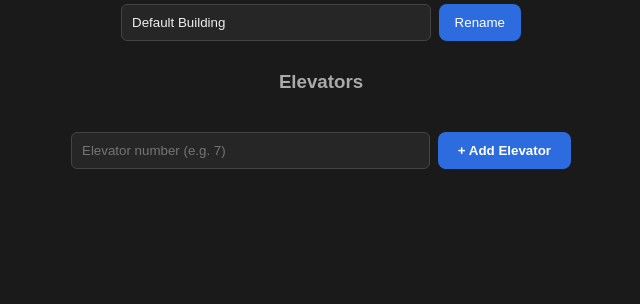
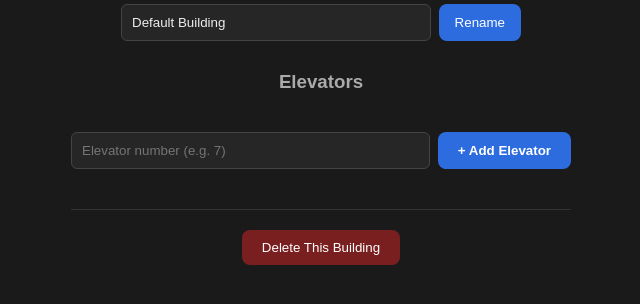
Before and after one commit to dvargastech11/tech11-relay-control, a Flask app: page /admin/buildings/default-building in a window 1280 px wide. Shown: the part 189-493 px from the top of the page, without its empty margins (319-959 px from the left). Run offline with Flask 3, Linux system fonts and the light colour scheme; a user stored in the database is signed in.

Commit message:
Add ability to delete a building (with confirmation), including all its elevators and floors

```diff
--- a/flask-server/app.py
+++ b/flask-server/app.py
@@ -430,6 +430,21 @@ def admin_building_detail(building_id):
     return render_template("admin_building_detail.html", building=building, active_page="admin_buildings")
 
 
+@app.route("/admin/buildings/<building_id>/delete", methods=["POST"])
+@admin_required
+def admin_delete_building(building_id):
+    data = bstore.load_data()
+    building = bstore.get_building(data, building_id)
+    if not building:
+        flash("Building not found.")
+        return redirect(url_for("admin_buildings"))
+
+    building_name = building["name"]
+    bstore.delete_building(data, building_id)
+    flash(f"Building '{building_name}' deleted, along with all its elevators and floors.")
+    return redirect(url_for("admin_buildings"))
+
+
 @app.route("/admin/buildings/<building_id>/elevators/new", methods=["POST"])
 @admin_required
 def admin_add_elevator(building_id):
--- a/flask-server/building_store.py
+++ b/flask-server/building_store.py
@@ -113,6 +113,19 @@ def rename_building(data, building_id, new_name):
         building["name"] = new_name
         save_data(data)
     return building
+
+
+def delete_building(data, building_id):
+    """Removes a building entirely (all its elevators/floors go with it).
+    No safeguard against deleting the last remaining building - an empty
+    building list is a valid state, the home page just shows a
+    'no buildings configured' message in that case."""
+    building = get_building(data, building_id)
+    if not building:
+        return False
+    data["buildings"] = [b for b in data["buildings"] if b["id"] != building_id]
+    save_data(data)
+    return True
 
 
 def add_elevator(data, building_id, elevator_number):
--- a/flask-server/templates/admin_building_detail.html
+++ b/flask-server/templates/admin_building_detail.html
@@ -39,4 +39,12 @@
     <button type="submit" style="padding:10px 20px; border:none; border-radius:8px;
       background:#2d6cdf; color:white; cursor:pointer; font-weight:bold;">+ Add Elevator</button>
   </form>
+
+  <div style="max-width:500px; margin:40px auto 0; border-top:1px solid #333; padding-top:20px;">
+    <form method="POST" action="/admin/buildings/{{ building.id }}/delete"
+      onsubmit="return confirm('Delete {{ building.name }} and ALL its elevators and floors? This cannot be undone.');">
+      <button type="submit" style="padding:10px 20px; border:none; border-radius:8px;
+        background:#7a1f1f; color:white; cursor:pointer;">Delete This Building</button>
+    </form>
+  </div>
 {% endblock %}
```
